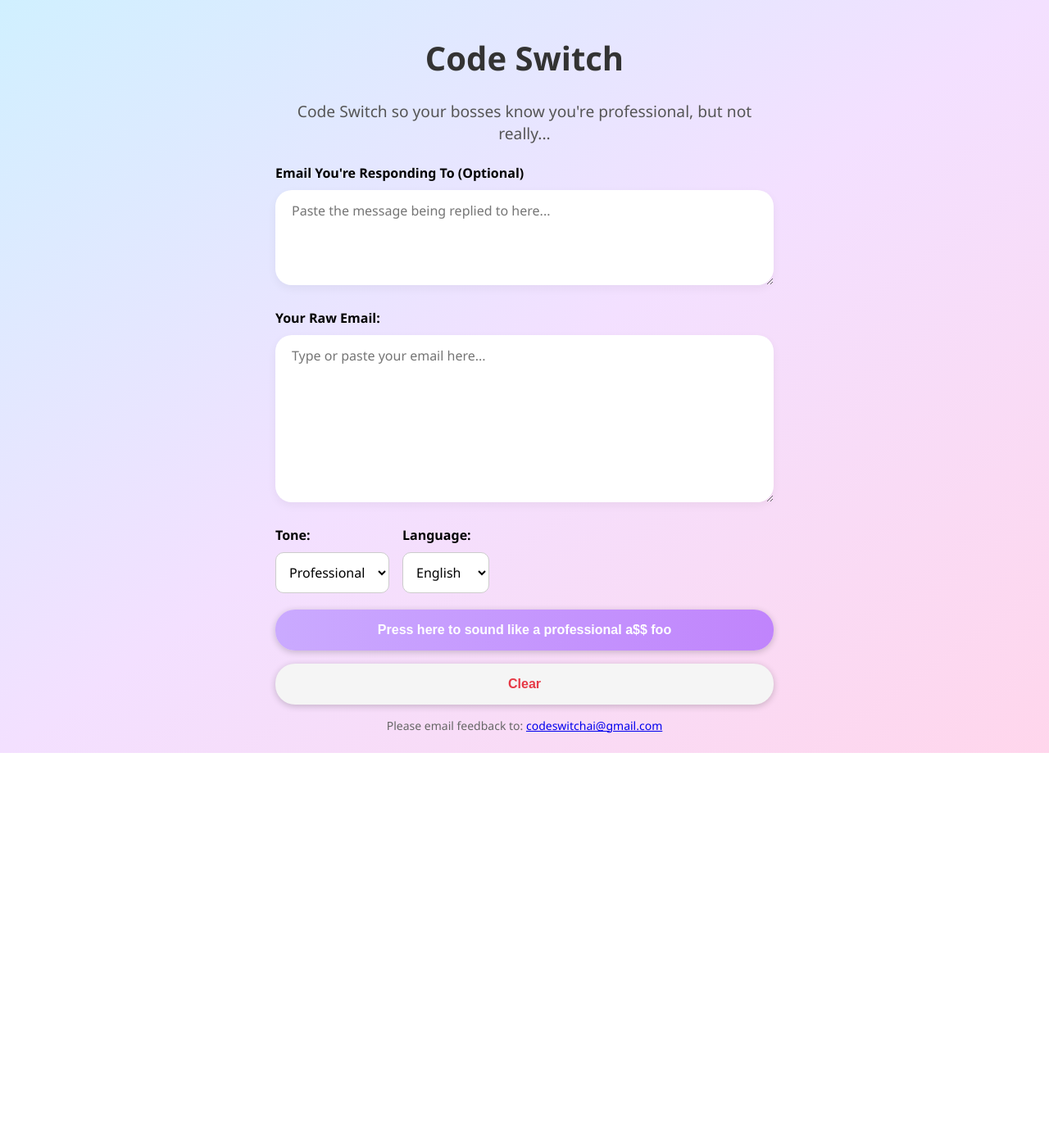
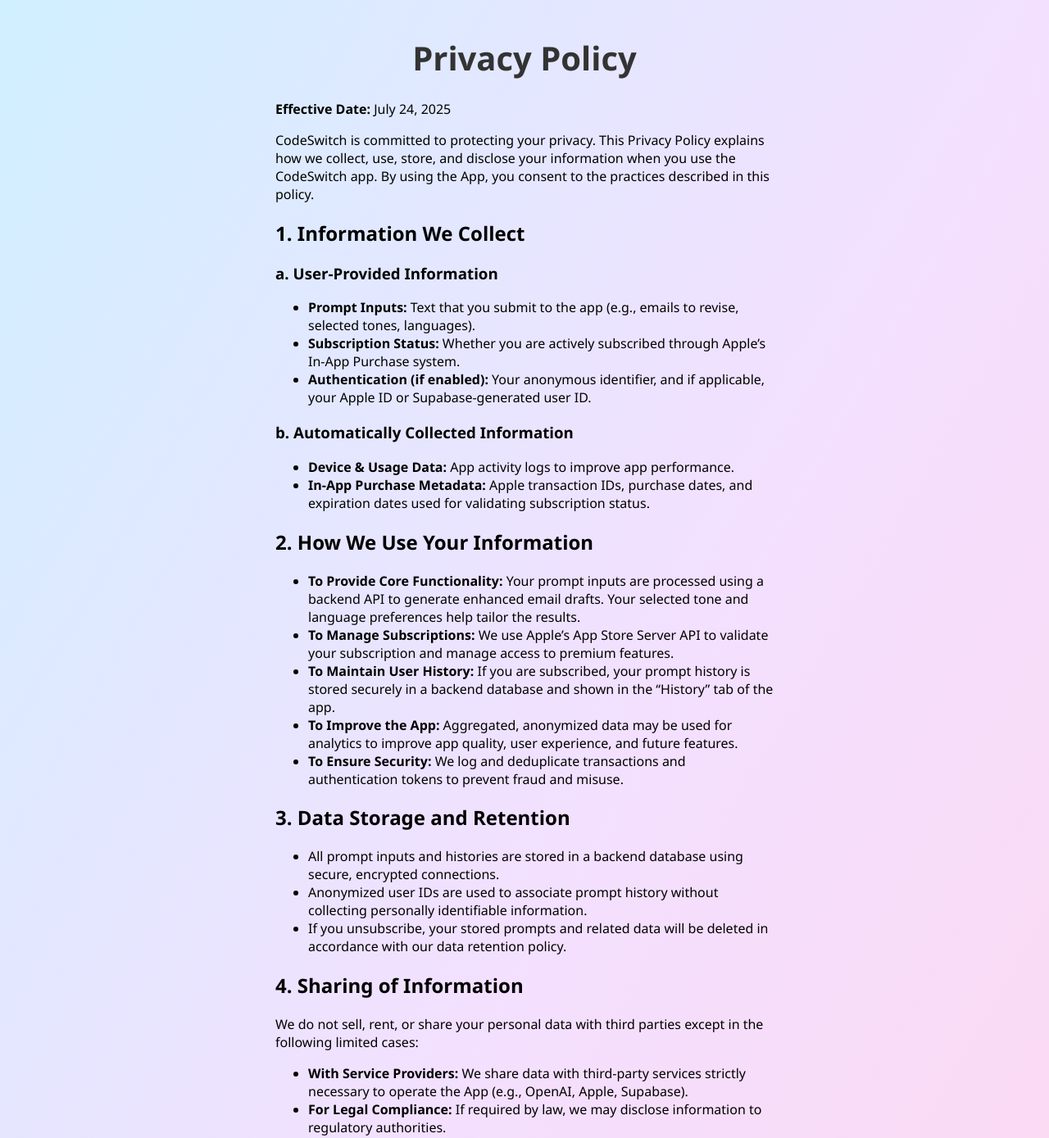
Before and after one commit to gabelopez2523/code-switch-ui-prod, a React (Vite) app: page /privacy in a window 1280 px wide. Shown: the top 1389 px of the page at 82% size. Before the commit the page ends 919 px from the top, so only its background shows below. Built offline with nearby package versions, Linux system fonts and the light colour scheme; no server answers.

Commit message:
added privacy policy

```diff
--- a/src/App.jsx
+++ b/src/App.jsx
@@ -101,7 +101,7 @@
 
           <div className="button-group">
             <button type="submit" disabled={!userInput.trim() || loading}>
-              Press here to sound like a professional a$$ foo
+              Click here to Code Switch
             </button>
             <button className="clear" type="button" onClick={handleClear}>
               Clear
@@ -123,9 +123,10 @@
           </div>
         )}
       </div>
-      <footer className="footer">
-        Please email feedback to: <a href="mailto:codeswitchai@gmail.com">codeswitchai@gmail.com</a>
-      </footer>
+ <footer className="footer">
+    Please email feedback to: <a href="mailto:codeswitchai@gmail.com">codeswitchai@gmail.com</a><br />
+  <a href="/privacy">Privacy Policy</a>
+</footer>
     </>
   );
 }
--- /dev/null
+++ b/src/components/PrivacyPolicy.jsx
@@ -0,0 +1,82 @@
+// src/PrivacyPolicy.jsx
+import React from 'react';
+
+function PrivacyPolicy() {
+  return (
+    <div className="container">
+      <h1>Privacy Policy</h1>
+      <p><strong>Effective Date:</strong> July 24, 2025</p>
+
+      <p>CodeSwitch is committed to protecting your privacy. This Privacy Policy explains how we collect, use, store, and disclose your information when you use the CodeSwitch app. By using the App, you consent to the practices described in this policy.</p>
+
+      <h2>1. Information We Collect</h2>
+
+      <h3>a. User-Provided Information</h3>
+      <ul>
+        <li><strong>Prompt Inputs:</strong> Text that you submit to the app (e.g., emails to revise, selected tones, languages).</li>
+        <li><strong>Subscription Status:</strong> Whether you are actively subscribed through Apple’s In-App Purchase system.</li>
+        <li><strong>Authentication (if enabled):</strong> Your anonymous identifier, and if applicable, your Apple ID or Supabase-generated user ID.</li>
+      </ul>
+
+      <h3>b. Automatically Collected Information</h3>
+      <ul>
+        <li><strong>Device & Usage Data:</strong> App activity logs to improve app performance.</li>
+        <li><strong>In-App Purchase Metadata:</strong> Apple transaction IDs, purchase dates, and expiration dates used for validating subscription status.</li>
+      </ul>
+
+      <h2>2. How We Use Your Information</h2>
+      <ul>
+        <li><strong>To Provide Core Functionality:</strong> Your prompt inputs are processed using a backend API to generate enhanced email drafts. Your selected tone and language preferences help tailor the results.</li>
+        <li><strong>To Manage Subscriptions:</strong> We use Apple’s App Store Server API to validate your subscription and manage access to premium features.</li>
+        <li><strong>To Maintain User History:</strong> If you are subscribed, your prompt history is stored securely in a backend database and shown in the “History” tab of the app.</li>
+        <li><strong>To Improve the App:</strong> Aggregated, anonymized data may be used for analytics to improve app quality, user experience, and future features.</li>
+        <li><strong>To Ensure Security:</strong> We log and deduplicate transactions and authentication tokens to prevent fraud and misuse.</li>
+      </ul>
+
+      <h2>3. Data Storage and Retention</h2>
+      <ul>
+        <li>All prompt inputs and histories are stored in a backend database using secure, encrypted connections.</li>
+        <li>Anonymized user IDs are used to associate prompt history without collecting personally identifiable information.</li>
+        <li>If you unsubscribe, your stored prompts and related data will be deleted in accordance with our data retention policy.</li>
+      </ul>
+
+      <h2>4. Sharing of Information</h2>
+      <p>We do not sell, rent, or share your personal data with third parties except in the following limited cases:</p>
+      <ul>
+        <li><strong>With Service Providers:</strong> We share data with third-party services strictly necessary to operate the App (e.g., OpenAI, Apple, Supabase).</li>
+        <li><strong>For Legal Compliance:</strong> If required by law, we may disclose information to regulatory authorities.</li>
+        <li><strong>With Your Consent:</strong> Any additional sharing of information will only occur with your explicit consent.</li>
+      </ul>
+
+      <h2>5. Your Rights and Choices</h2>
+      <ul>
+        <li><strong>Access & Deletion:</strong> If you would like to access, update, or delete your data, you may do so by contacting us at <a href="mailto:codeswitchai@gmail.com">codeswitchai@gmail.com</a>.</li>
+        <li><strong>Opt-Out:</strong> You can stop all data collection by uninstalling the app. You may also opt out of certain analytics by disabling data-sharing settings on your device.</li>
+      </ul>
+
+      <h2>6. Data Security</h2>
+      <ul>
+        <li>Secure HTTPS/TLS connections</li>
+        <li>Supabase Row-Level Security (RLS) to prevent unauthorized access</li>
+        <li>JWT-based validation of Apple transactions</li>
+        <li>Strict data access controls on backend services</li>
+      </ul>
+
+      <h2>7. Children’s Privacy</h2>
+      <p>The App is not intended for users under the age of 13. We do not knowingly collect data from children. If you believe we have inadvertently collected such data, please contact us immediately.</p>
+
+      <h2>8. Changes to This Policy</h2>
+      <p>We may update this Privacy Policy from time to time. You will be notified of any significant changes via in-app messaging or an updated timestamp.</p>
+
+      <h2>9. Contact Us</h2>
+      <p>If you have questions about this Privacy Policy, please contact us at:</p>
+      <ul>
+        <li><strong>Email:</strong> <a href="mailto:codeswitchai@gmail.com">codeswitchai@gmail.com</a></li>
+        <li><strong>Developer:</strong> Gabriel Lopez, Santa Fe, NM</li>
+        <li><strong>Marketing:</strong> Isaac Hernandez, Los Angeles, CA</li>
+      </ul>
+    </div>
+  );
+}
+
+export default PrivacyPolicy;
--- a/src/main.jsx
+++ b/src/main.jsx
@@ -1,10 +1,17 @@
-import { StrictMode } from 'react'
-import { createRoot } from 'react-dom/client'
-import './App.css'
-import App from './App.jsx'
+import React from 'react';
+import ReactDOM from 'react-dom/client';
+import { BrowserRouter as Router, Routes, Route } from 'react-router-dom';
+import './app.css'; // ✅ Add this line
+import App from './App';
+import PrivacyPolicy from './components/PrivacyPolicy';
 
-createRoot(document.getElementById('root')).render(
-  <StrictMode>
-    <App />
-  </StrictMode>,
-)
+ReactDOM.createRoot(document.getElementById('root')).render(
+  <React.StrictMode>
+    <Router>
+      <Routes>
+        <Route path="/" element={<App />} />
+        <Route path="/privacy" element={<PrivacyPolicy />} />
+      </Routes>
+    </Router>
+  </React.StrictMode>
+);
```
